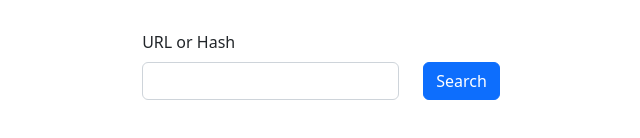
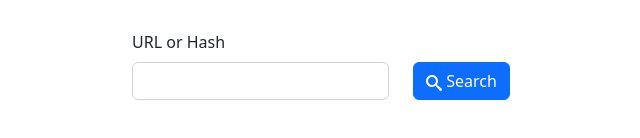
Before and after one commit to arifire21/phishooks, a React (Create React App) app in the folder capstone-project/: page / in a window 1280 px wide. Shown: the part 224-362 px from the top of the page, without its empty margins (319-959 px from the left). Built offline with nearby package versions, Linux system fonts and the light colour scheme.

Commit message:
cleanup and added search icon

```diff
--- a/capstone-project/src/App.js
+++ b/capstone-project/src/App.js
@@ -4,6 +4,7 @@ import LightLogo from './logos/LogoLight.png';
 import Form from 'react-bootstrap/Form';
 import Row from 'react-bootstrap/Row';
 import Col from 'react-bootstrap/Col';
+import {ImSearch} from 'react-icons/im';
 
 function App() {
   return (
@@ -23,7 +24,7 @@ function App() {
 
             <Col xs="auto" style={{marginTop:"16px"}}>
               <Button variant="primary" type="submit">
-              Search
+              <ImSearch/> Search
               </Button>
             </Col>
           </Row>
```
Also changed, not shown: capstone-project/src/logo.svg (deleted).
